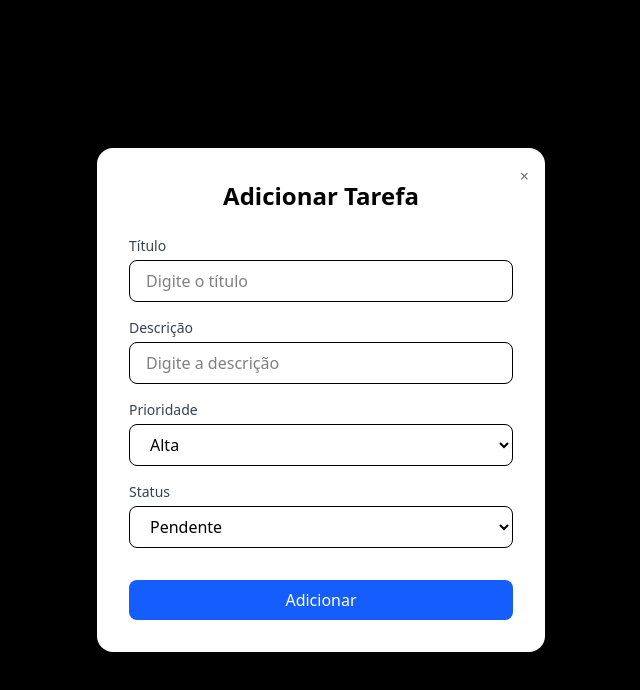
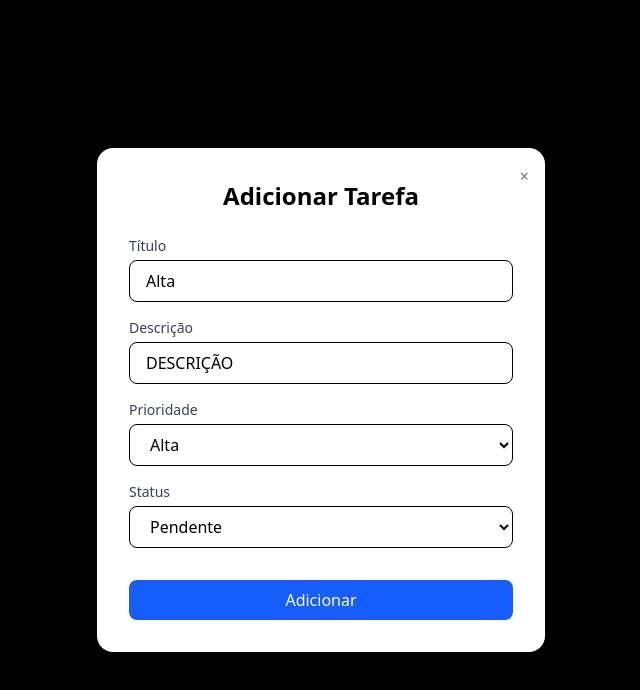
Before and after one commit to Christian-M-Silva/task-control-panel, a React (Vite) app: page / in a window 1280 px wide. Shown: the top 690 px of the page, without its empty margins (319-959 px from the left). Built offline with nearby package versions, Linux system fonts and the light colour scheme.

Commit message:
wip(AddAtributos): Desenvolvimento de atributos de componentes

```diff
--- a/src/App.tsx
+++ b/src/App.tsx
@@ -4,7 +4,8 @@ function App() {
 
   return (
     <>
-     <Modal task={{descriptions: '', id: '', priority: 'Alta', status: 'Concluída', title: 'Alta'}}/>
+     <Modal task={{descriptions: 'DESCRIÇÃO', id: 'ID', priority: 'Alta', status: 'Em andamento', title: 'Alta'}}/>
+     {/* <Modal/> */}
     </>
   )
 }
--- a/src/components/modalComponent/index.tsx
+++ b/src/components/modalComponent/index.tsx
@@ -6,7 +6,9 @@ import { Select } from "../SelectComponent";
 
 
 const ModalComponent = forwardRef<HTMLFormElement, ModalProp>((props, ref) => {
-    console.log(props)
+    console.log(props.task)
+    const isProps = !!props.task
+    console.log("🚀 ~ isProps:", isProps)
     return (
         <div className="fixed inset-0 flex items-center justify-center bg-black bg-opacity-50 z-50">
             <div className="bg-white rounded-2xl shadow-xl w-full max-w-md p-8 relative">
@@ -22,12 +24,14 @@ const ModalComponent = forwardRef<HTMLFormElement, ModalProp>((props, ref) => {
                     <Input
                         label="Título"
                         placeholder="Digite o título"
+                        value={isProps ? props.task?.title : ''}
                     />
 
                     {/* Input Descrição */}
                     <Input
                         label="Descrição"
                         placeholder="Digite a descrição"
+                        value={isProps ? props.task?.descriptions : ''}
                     />
 
                     {/* Select Prioridade */}
@@ -35,8 +39,9 @@ const ModalComponent = forwardRef<HTMLFormElement, ModalProp>((props, ref) => {
                         { options: 'Alta', value: 'alta' },
                         { options: 'Média', value: 'media' },
                         { options: 'Baixa', value: 'baixa' }
-
-                    ]} />
+                    ]}
+                        value={isProps ? props.task?.priority : ''}
+                    />
 
                     {/* Select Status */}
                     <Select label="Status" options={[
@@ -44,7 +49,9 @@ const ModalComponent = forwardRef<HTMLFormElement, ModalProp>((props, ref) => {
                         { options: 'Em andamento', value: 'andamento' },
                         { options: 'Concluída', value: 'concluida' }
 
-                    ]} />
+                    ]}
+                        value={isProps ? props.task?.status : ''}
+                    />
 
                     {/* Botão Adicionar */}
                     <button
--- a/src/components/selectComponent/index.tsx
+++ b/src/components/selectComponent/index.tsx
@@ -1,10 +1,10 @@
 import { SelectProp } from "../../tipagens/types";
 
-export function Select({ label, options }: SelectProp) {
+export function Select({ label, options, ...rest }: SelectProp) {
     return (
         <div>
             <label className="block text-sm font-medium text-gray-700 mb-1">{label}</label>
-            <select className="w-full px-4 py-2 border rounded-lg focus:outline-none focus:ring-2 focus:ring-blue-400">
+            <select {...rest} className="w-full px-4 py-2 border rounded-lg focus:outline-none focus:ring-2 focus:ring-blue-400">
                 {options.map((option, index) => <option value={option.value} key={index}>{option.options}</option>)}
             </select>
         </div>
```
Also changed, not shown: src/tipagens/types.ts (+14 -13 lines), task.txt.
